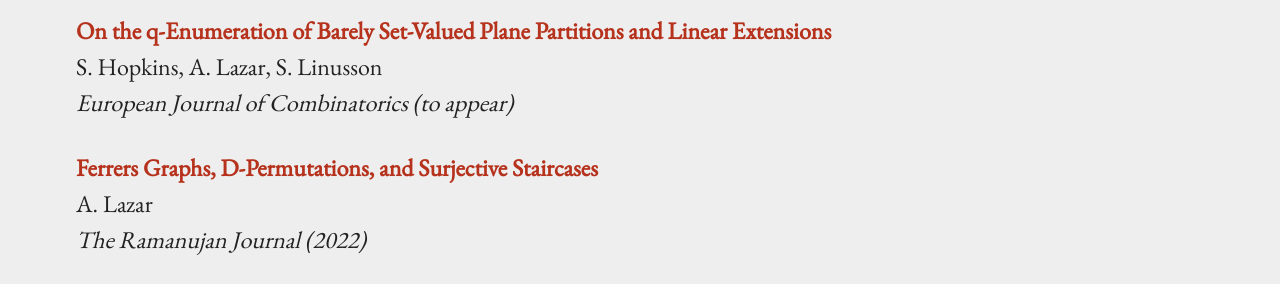
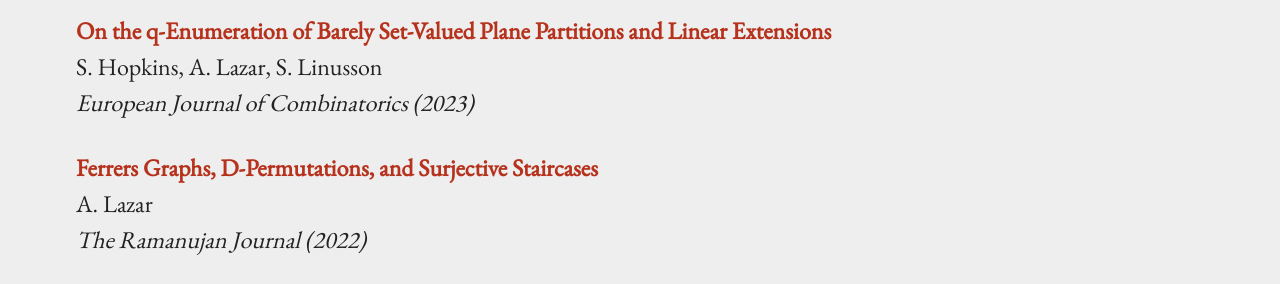
Before and after one commit to AlexanderLazar/alexanderlazar.github.io, a Jekyll site: the page built from research.markdown, in a window 1280 px wide. Shown: the part 434-718 px from the top of the page. Built offline with Jekyll 4.4.1, drawn with Linux system fonts in a browser that asks for light colours.

Commit message:
Update research.markdown

```diff
--- a/research.markdown
+++ b/research.markdown
@@ -6,8 +6,8 @@ pubs:
     - title:   "On the q-Enumeration of Barely Set-Valued Plane Partitions and Linear Extensions"
       author:  "S. Hopkins, A. Lazar, S. Linusson"
       journal: "European Journal of Combinatorics"
-      year:    "to appear"
-      url:     "https://arxiv.org/abs/2106.07418"
+      year:    "2023"
+      url:     "https://doi.org/10.1016/j.ejc.2023.103760"
 
 
     - title:   "Ferrers Graphs, D-Permutations, and Surjective Staircases"
```
